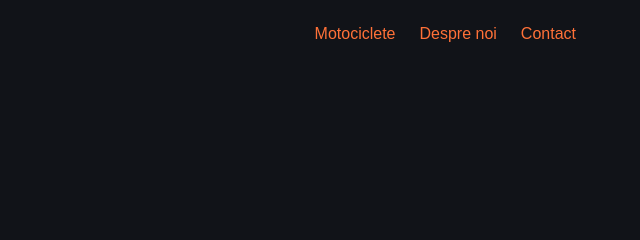
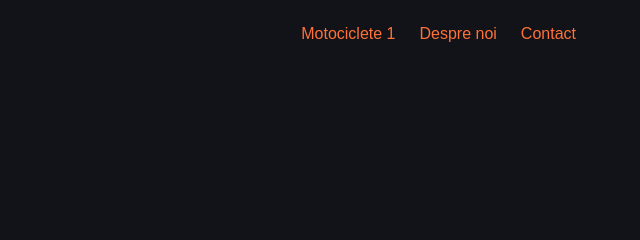
Before and after one commit to Emeric25/Garaj-moto, a plain HTML site: page index.html in a window 1280 px wide. Shown: the top 240 px of the page, 640-1280 px from the left. Drawn offline with Linux system fonts and the light colour scheme.

Commit message:
Update navigation link from 'Motociclete' to 'Motociclete 1'

```diff
--- a/index.html
+++ b/index.html
@@ -11,7 +11,7 @@
         <a class="logo" href="#">Garajul Moto </a>
 
         <nav class="navigation">
-            <a href="#">Motociclete</a>
+            <a href="#">Motociclete 1</a>
             <a href="#">Despre noi</a>
             <a href="#">Contact</a>
         </nav>
```
